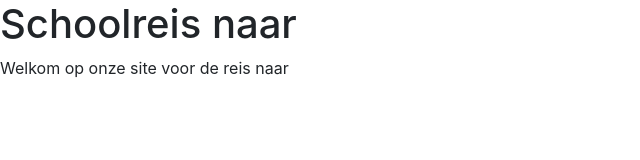
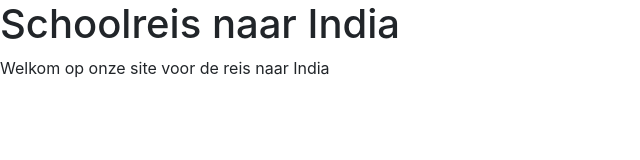
Before and after one commit to mathiasvanpeteghem/reis-website-live, a plain HTML site: page index.html in a window 1280 px wide. Shown: the whole page, without its empty margins (0-640 px from the left). Drawn offline with nearby package versions, Linux system fonts and the light colour scheme.

Commit message:
Invullen van India

```diff
--- a/index.html
+++ b/index.html
@@ -11,8 +11,8 @@
     <title>Hello, world!</title>
   </head>
   <body>
-    <h1>Schoolreis naar </h1>
-    <p>Welkom op onze site voor de reis naar </p>
+    <h1>Schoolreis naar India </h1>
+    <p>Welkom op onze site voor de reis naar India </p>
 
     <!-- Optional JavaScript -->
     <!-- jQuery first, then Popper.js, then Bootstrap JS -->
```
